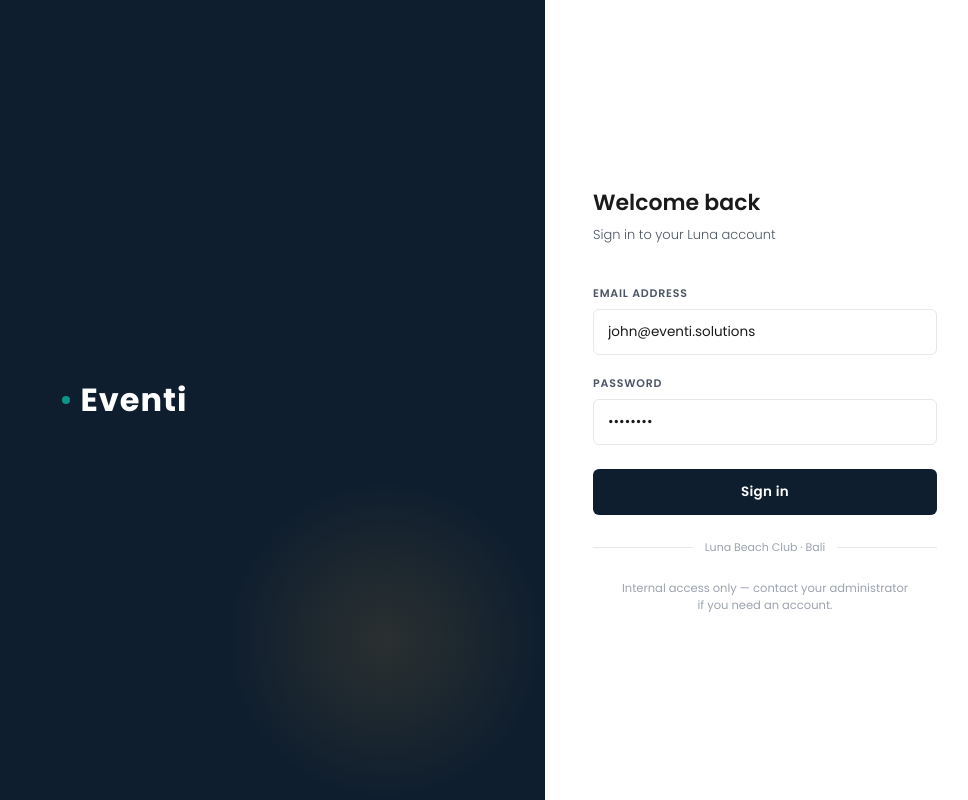
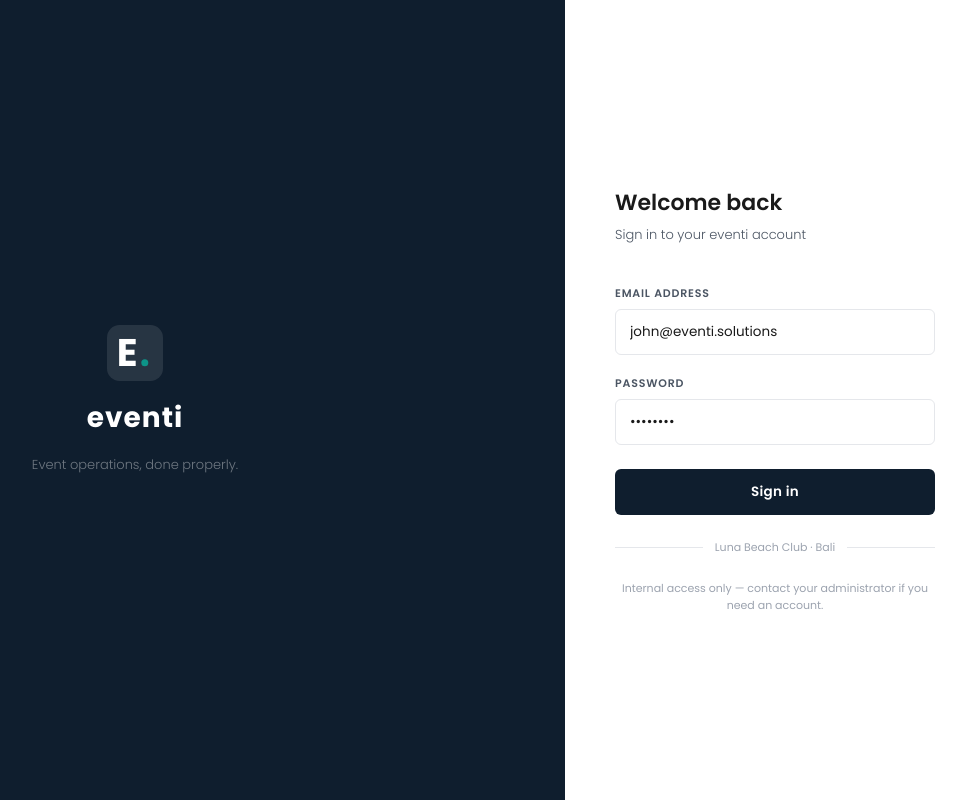
Before and after one commit to robjamesvenables/eventi, a plain HTML site: page index.html in a window 1280 px wide. Shown: the whole page, without its empty margins (295-1263 px from the left). Drawn offline with Linux system fonts and the light colour scheme.

Commit message:
Rebuild login from scratch

```diff
--- a/index.html
+++ b/index.html
@@ -1637,26 +1637,25 @@ textarea.rf-val{resize:vertical;min-height:72px;line-height:1.5}
 <body>
 
 <!-- LOGIN -->
-<div id="login">
-  <div class="login-left" style="display:flex;align-items:center;justify-content:center;height:100vh">
-    <div style="display:flex;align-items:center;justify-content:center;height:100%">
-      <div style="display:flex;align-items:center;gap:10px">
-        <div class="ll-dot"></div>
-        <div style="font-size:32px;font-weight:700;color:#ffffff;letter-spacing:1px">Eventi</div>
-      </div>
-    </div>
+<div id="login" style="display:flex;height:100vh;width:100vw;overflow:hidden">
+  <!-- Left -->
+  <div style="flex:1;background:#0F1E2E;display:flex;flex-direction:column;align-items:center;justify-content:center;gap:16px">
+    <svg width="56" height="56" viewBox="0 0 160 160" fill="none"><rect width="160" height="160" rx="36" fill="rgba(255,255,255,0.1)"/><text x="28" y="118" font-family="Poppins" font-weight="800" font-size="110" fill="white">E</text><circle cx="108" cy="108" r="10" fill="#0D9488"/></svg>
+    <div style="font-size:28px;font-weight:700;color:white;letter-spacing:1px">eventi</div>
+    <div style="font-size:13px;color:rgba(255,255,255,0.4);font-weight:300">Event operations, done properly.</div>
   </div>
-  <div class="login-right" style="display:flex;align-items:center;justify-content:center;height:100vh">
-    <div class="login-form">
+  <!-- Right -->
+  <div style="width:420px;background:white;display:flex;flex-direction:column;align-items:center;justify-content:center;padding:48px">
+    <div style="width:100%;max-width:320px">
       <div class="lf-title">Welcome back</div>
-      <div class="lf-sub">Sign in to your Luna account</div>
-      <label class="lf-label">Email address</label>
+      <div class="lf-sub">Sign in to your eventi account</div>
+      <label class="lf-label">Email Address</label>
       <input class="lf-input" id="lemail" type="email" placeholder="you@eventi.solutions" value="john@eventi.solutions">
       <label class="lf-label">Password</label>
       <input class="lf-input" id="lpwd" type="password" placeholder="••••••••" value="password">
       <button class="lf-btn" onclick="doLogin()">Sign in</button>
       <div class="lf-divider"><span>Luna Beach Club · Bali</span></div>
-      <div style="text-align:center;font-size:11.5px;font-weight:400;color:var(--ink3)">Internal access only — contact your administrator<br>if you need an account.</div>
+      <div style="text-align:center;font-size:11px;color:var(--ink3)">Internal access only — contact your administrator if you need an account.</div>
     </div>
   </div>
 </div>
```
